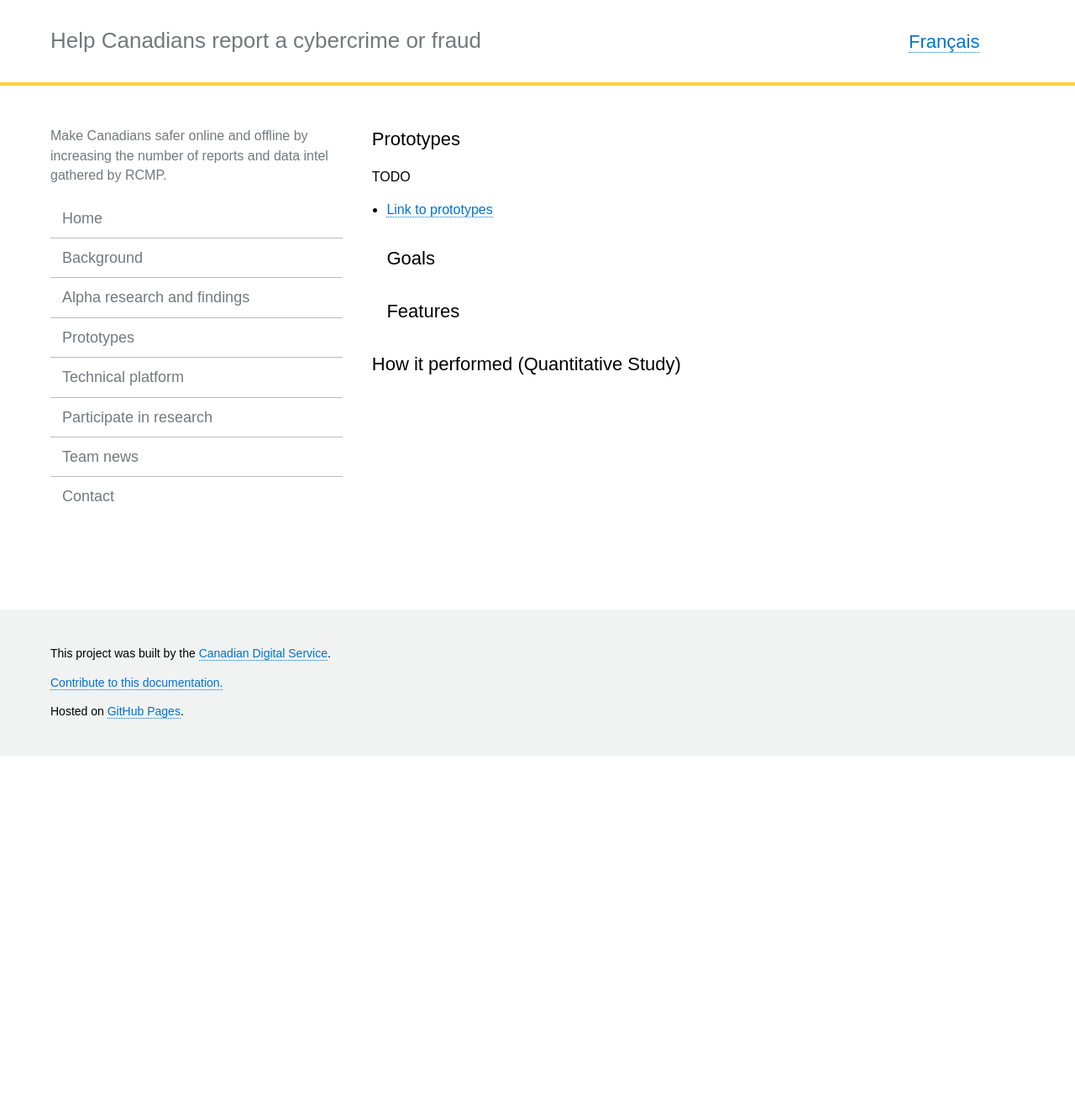
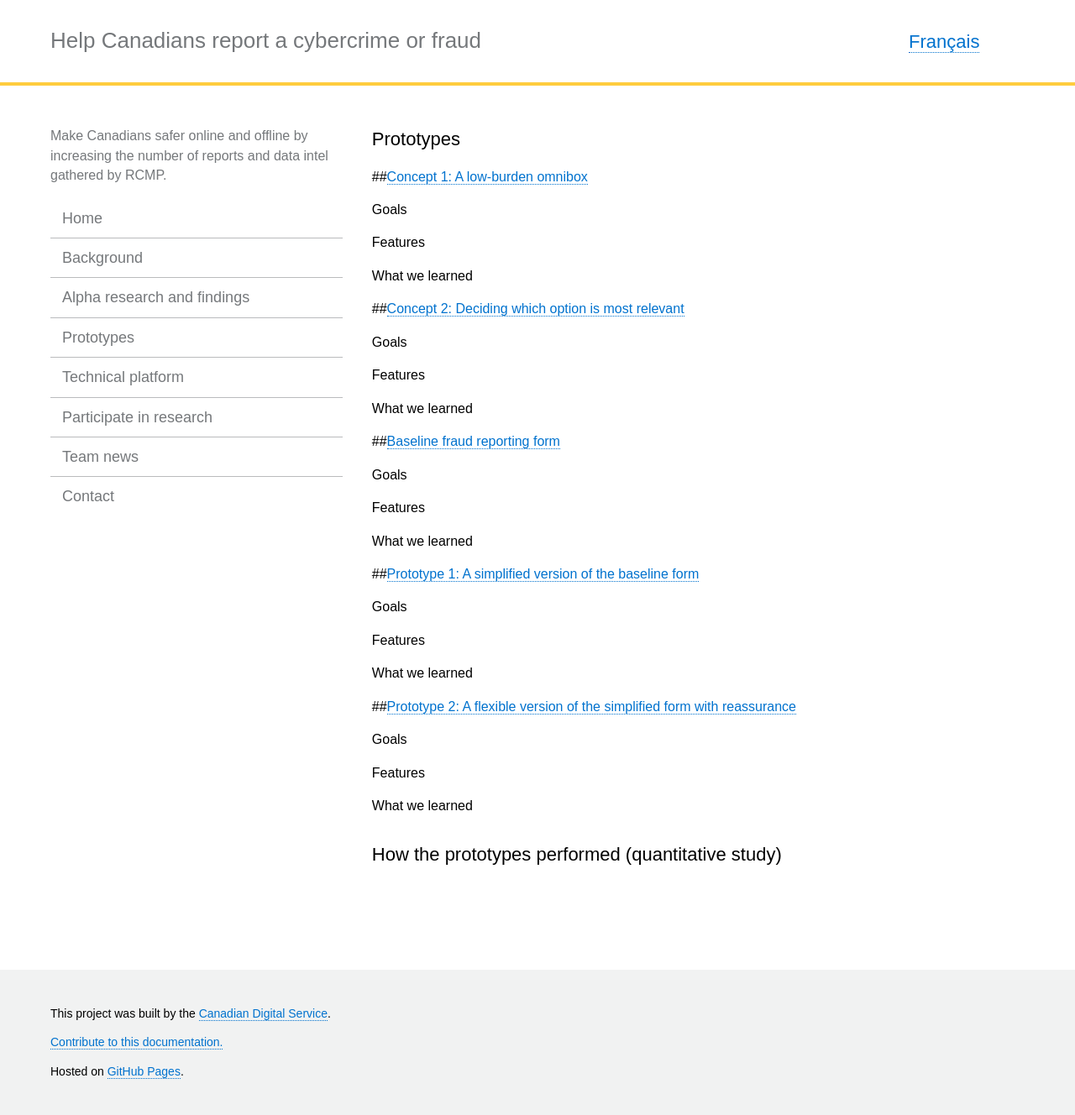
Before and after one commit to cds-snc/rcmp-report-a-cybercrime-alpha-documentation, a Jekyll site: the page built from _pages/en/prototypes.md, in a window 1280 px wide. Shown: the whole page at 84% size. Built offline with Jekyll 4.4.1, drawn with Linux system fonts in a browser that asks for light colours; before the commit the page ends 900 px from its top, so only the background shows below that.

Commit message:
Update the page structure and links to prototypes

```diff
--- a/_pages/en/prototypes.md
+++ b/_pages/en/prototypes.md
@@ -6,11 +6,44 @@ permalink: "/prototypes/"
 trans_url: "/prototypes/"
 ---
 
-TODO
+##[Concept 1: A low-burden omnibox](https://rac-concept-1.herokuapp.com/)
 
-- [Link to
-prototypes](https://www.report-a-cybercrime.alpha.rcmp-grc.gc.ca)
-## Goals
-## Features
+Goals
 
-## How it performed (Quantitative Study)
+Features
+
+What we learned
+
+##[Concept 2: Deciding which option is most relevant](https://rac-concept-2.herokuapp.com/)
+
+Goals
+
+Features
+
+What we learned
+
+##[Baseline fraud reporting form](https://report-a-cybercrime.alpha.rcmp-grc.gc.ca/CAFCFRS/)
+
+Goals
+
+Features
+
+What we learned
+
+##[Prototype 1: A simplified version of the baseline form](https://www.report-a-cybercrime.alpha.rcmp-grc.gc.ca/p1)
+
+Goals
+
+Features
+
+What we learned
+
+##[Prototype 2: A flexible version of the simplified form with reassurance](https://www.report-a-cybercrime.alpha.rcmp-grc.gc.ca/p2)
+
+Goals
+
+Features
+
+What we learned
+
+## How the prototypes performed (quantitative study)
```
